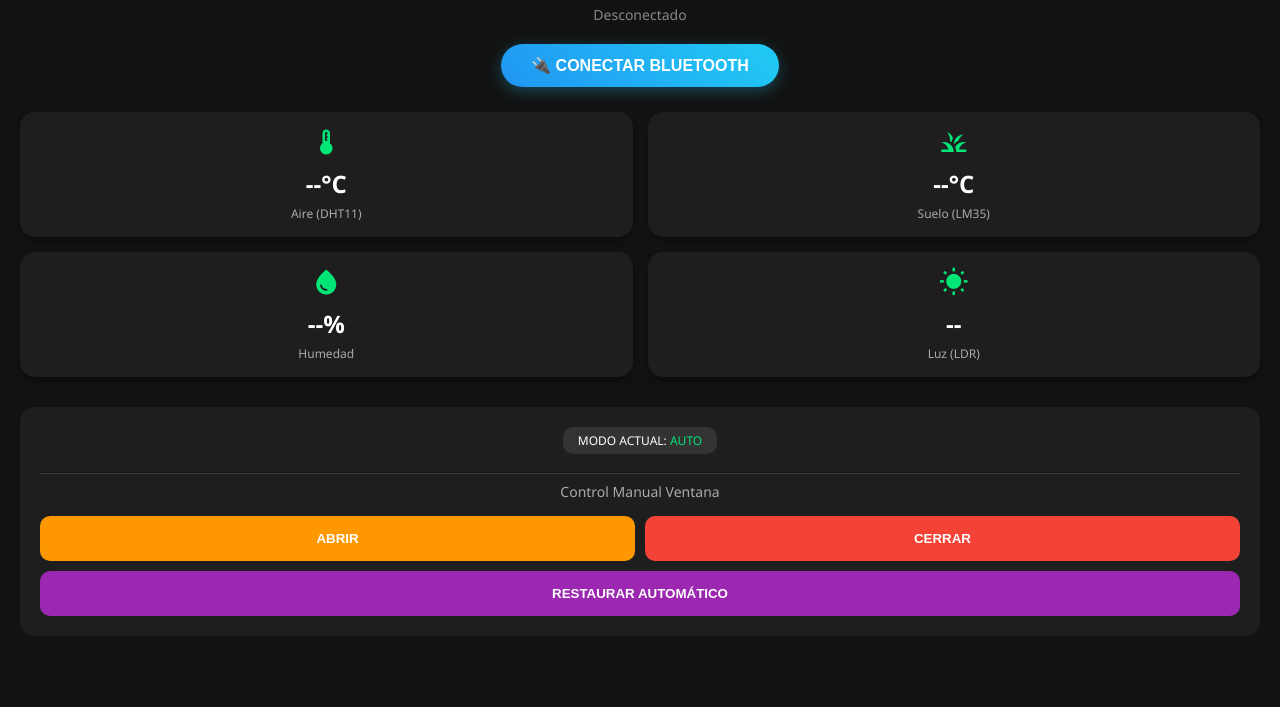
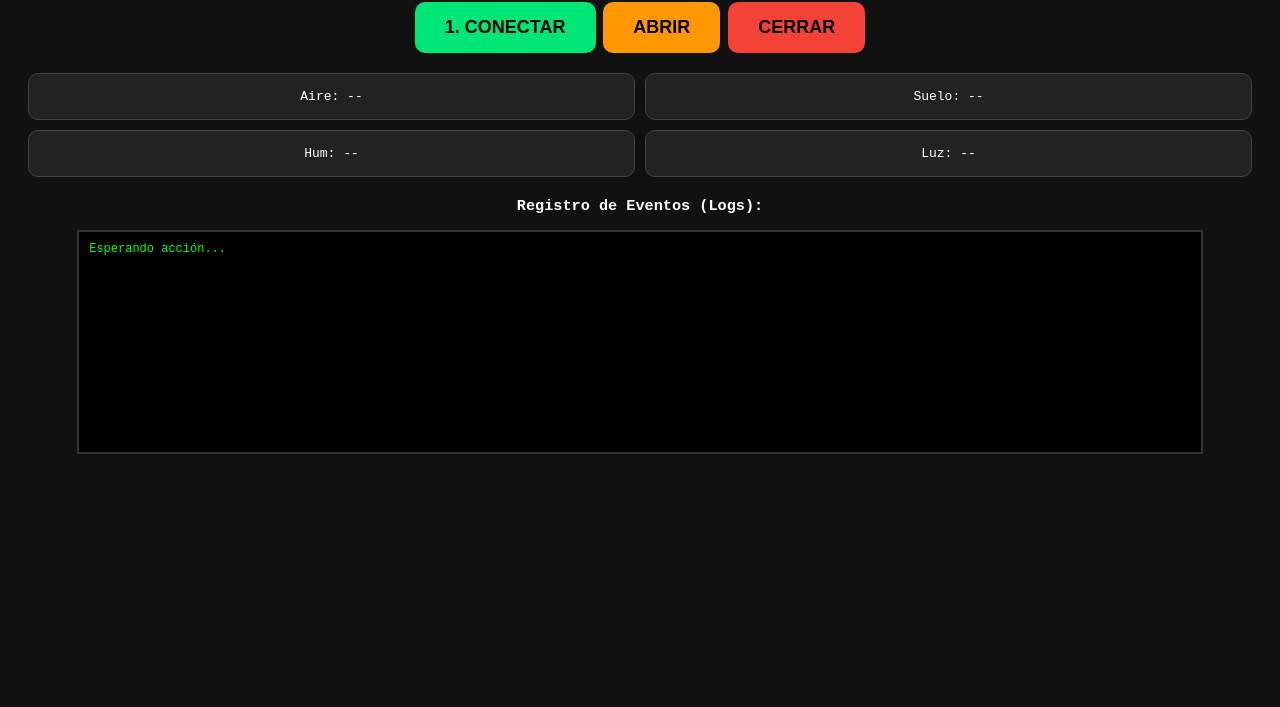
Before and after one commit to EspinozaTony/mi-app-invernadero, a plain HTML site: page index.html in a window 1280 px wide. Shown: the part 93-800 px from the top of the page. Drawn offline with Linux system fonts and the light colour scheme.

Commit message:
index.html

```diff
--- a/index.html
+++ b/index.html
@@ -3,169 +3,121 @@
 <head>
     <meta charset="UTF-8">
     <meta name="viewport" content="width=device-width, initial-scale=1.0">
-    <title>Invernadero IoT Pro</title>
+    <title>Invernadero DIAGNOSTICO</title>
     <link href="https://fonts.googleapis.com/icon?family=Material+Icons" rel="stylesheet">
     <style>
-        :root { --primary: #00e676; --bg: #121212; --card: #1e1e1e; --text: #ffffff; }
-        body { font-family: 'Segoe UI', sans-serif; background-color: var(--bg); color: var(--text); margin: 0; padding: 20px; text-align: center; }
+        body { font-family: monospace; background: #111; color: #fff; padding: 20px; text-align: center; }
 
-        /* Encabezado */
-        h1 { margin-bottom: 5px; color: var(--primary); }
-        .status { font-size: 14px; color: #888; margin-bottom: 20px; }
-        .status.connected { color: var(--primary); font-weight: bold; }
+        .btn {
+            background: #00e676; border: none; padding: 15px 30px;
+            font-size: 18px; font-weight: bold; border-radius: 10px; cursor: pointer;
+            margin-bottom: 20px; color: black;
+        }
 
-        /* Botón Conectar */
-        .btn-connect {
-            background: linear-gradient(45deg, #2196F3, #21CBF3);
-            border: none; padding: 12px 30px; color: white; border-radius: 25px;
-            font-size: 16px; font-weight: bold; cursor: pointer; box-shadow: 0 4px 15px rgba(33, 203, 243, 0.3);
-            transition: transform 0.2s;
+        .data-box {
+            display: grid; grid-template-columns: 1fr 1fr; gap: 10px; margin-bottom: 20px;
         }
-        .btn-connect:active { transform: scale(0.95); }
+        .card { background: #222; padding: 15px; border-radius: 10px; border: 1px solid #444; }
+        .val { font-size: 24px; color: #00e676; }
 
-        /* Grid de Sensores */
-        .dashboard {
-            display: grid; grid-template-columns: repeat(2, 1fr); gap: 15px; margin-top: 25px;
-        }
-        .card {
-            background-color: var(--card); padding: 15px; border-radius: 15px;
-            box-shadow: 0 4px 6px rgba(0,0,0,0.3);
-            display: flex; flex-direction: column; align-items: center;
-        }
-        .card i { font-size: 30px; margin-bottom: 10px; color: var(--primary); }
-        .card .value { font-size: 24px; font-weight: bold; }
-        .card .label { font-size: 12px; color: #aaa; margin-top: 5px; }
-
-        /* Panel de Control */
-        .controls {
-            margin-top: 30px; background-color: var(--card); padding: 20px; border-radius: 15px;
-        }
-        .btn-group { display: flex; gap: 10px; justify-content: center; margin-top: 15px; }
-
-        button.ctrl {
-            flex: 1; padding: 15px; border: none; border-radius: 10px; color: white; font-weight: bold; cursor: pointer;
-        }
-        .btn-open { background-color: #ff9800; }
-        .btn-close { background-color: #f44336; }
-        .btn-auto { background-color: #9c27b0; width: 100%; margin-top: 10px; }
-
-        /* Indicador de Modo */
-        .mode-badge {
-            background-color: #333; padding: 5px 15px; border-radius: 10px; font-size: 12px; margin-bottom: 10px; display: inline-block;
+        /* CAJA DE LOGS (EL CHIVATO) */
+        #console {
+            width: 90%; height: 200px; background: #000; border: 2px solid #333;
+            overflow-y: scroll; text-align: left; padding: 10px;
+            font-size: 12px; font-family: 'Courier New', monospace; margin: 0 auto;
+            color: #0f0;
         }
     </style>
 </head>
 <body>
 
-    <h1>🌱 Smart Invernadero</h1>
-    <p id="status" class="status">Desconectado</p>
-    <button class="btn-connect" onclick="conectarBluetooth()">🔌 CONECTAR BLUETOOTH</button>
+    <h1>🔍 MODO DETECTIVE</h1>
+    <button class="btn" onclick="conectar()">1. CONECTAR</button>
+    <button class="btn" style="background:#ff9800" onclick="enviar('1')">ABRIR</button>
+    <button class="btn" style="background:#f44336" onclick="enviar('0')">CERRAR</button>
 
-    <div class="dashboard">
-        <div class="card">
-            <i class="material-icons">thermostat</i>
-            <div class="value"><span id="val-aire">--</span>°C</div>
-            <div class="label">Aire (DHT11)</div>
-        </div>
-        <div class="card">
-            <i class="material-icons">grass</i>
-            <div class="value"><span id="val-suelo">--</span>°C</div>
-            <div class="label">Suelo (LM35)</div>
-        </div>
-        <div class="card">
-            <i class="material-icons">water_drop</i>
-            <div class="value"><span id="val-hum">--</span>%</div>
-            <div class="label">Humedad</div>
-        </div>
-        <div class="card">
-            <i class="material-icons">wb_sunny</i>
-            <div class="value"><span id="val-luz">--</span></div>
-            <div class="label">Luz (LDR)</div>
-        </div>
+    <div class="data-box">
+        <div class="card">Aire: <span id="t_aire">--</span></div>
+        <div class="card">Suelo: <span id="t_lm35">--</span></div>
+        <div class="card">Hum: <span id="hum">--</span></div>
+        <div class="card">Luz: <span id="luz">--</span></div>
     </div>
 
-    <div class="controls">
-        <div class="mode-badge">MODO ACTUAL: <span id="val-modo" style="color:var(--primary)">AUTO</span></div>
-        <hr style="border-color:#333; opacity:0.3">
-
-        <p style="margin:5px 0; font-size:14px; color:#aaa;">Control Manual Ventana</p>
-        <div class="btn-group">
-            <button class="ctrl btn-open" onclick="enviar('1')">ABRIR</button>
-            <button class="ctrl btn-close" onclick="enviar('0')">CERRAR</button>
-        </div>
-        <button class="ctrl btn-auto" onclick="enviar('A')">RESTAURAR AUTOMÁTICO</button>
-    </div>
+    <h3>Registro de Eventos (Logs):</h3>
+    <div id="console">Esperando acción...<br></div>
 
     <script>
-        // TUS UUIDS (Deben coincidir con Python)
-        const SERVICE_UUID = "6e400001-b5a3-f393-e0a9-e50e24dcca9e";
-        const CHAR_RX      = "6e400002-b5a3-f393-e0a9-e50e24dcca9e"; // Escribir
-        const CHAR_TX      = "6e400003-b5a3-f393-e0a9-e50e24dcca9e"; // Leer/Notificar
+        // UUIDs (Tienen que ser minusculas)
+        const SRV_UUID = "6e400001-b5a3-f393-e0a9-e50e24dcca9e";
+        const RX_UUID  = "6e400002-b5a3-f393-e0a9-e50e24dcca9e"; // Escribir
+        const TX_UUID  = "6e400003-b5a3-f393-e0a9-e50e24dcca9e"; // Leer
 
-        let device, server, service, charRx, charTx;
+        let device, rx, tx;
 
-        async function conectarBluetooth() {
+        function log(msg) {
+            const box = document.getElementById('console');
+            const time = new Date().toLocaleTimeString();
+            box.innerHTML += `[${time}] ${msg}<br>`;
+            box.scrollTop = box.scrollHeight; // Auto scroll
+        }
+
+        async function conectar() {
             try {
-                document.getElementById('status').innerText = "Buscando...";
-
+                log("🔵 Iniciando búsqueda...");
                 device = await navigator.bluetooth.requestDevice({
                     filters: [{ namePrefix: 'ESP32' }],
-                    optionalServices: [SERVICE_UUID]
+                    optionalServices: [SRV_UUID]
                 });
 
-                server = await device.gatt.connect();
-                service = await server.getPrimaryService(SERVICE_UUID);
+                log("🔵 Conectando GATT...");
+                const server = await device.gatt.connect();
 
-                // Obtener característica para ESCRIBIR (RX)
-                charRx = await service.getCharacteristic(CHAR_RX);
+                log("🔵 Buscando Servicio...");
+                const service = await server.getPrimaryService(SRV_UUID);
 
-                // Obtener característica para LEER (TX) y suscribirse
-                charTx = await service.getCharacteristic(CHAR_TX);
-                await charTx.startNotifications();
-                charTx.addEventListener('characteristicvaluechanged', manejarDatos);
+                log("🔵 Buscando Característica RX (Escritura)...");
+                rx = await service.getCharacteristic(RX_UUID);
 
-                document.getElementById('status').innerText = "🟢 CONECTADO";
-                document.getElementById('status').classList.add('connected');
-                document.querySelector('.btn-connect').style.display = 'none'; // Ocultar botón
+                log("🔵 Buscando Característica TX (Lectura)...");
+                tx = await service.getCharacteristic(TX_UUID);
 
-                device.addEventListener('gattserverdisconnected', () => {
-                    document.getElementById('status').innerText = "🔴 Desconectado";
-                    document.getElementById('status').classList.remove('connected');
-                    document.querySelector('.btn-connect').style.display = 'inline-block';
-                    alert("Se perdió la conexión Bluetooth");
-                });
+                log("🔵 SUSCRIBIENDO A NOTIFICACIONES...");
+                await tx.startNotifications();
+                tx.addEventListener('characteristicvaluechanged', alRecibirDatos);
 
-            } catch (error) {
-                console.error(error);
-                document.getElementById('status').innerText = "Error: " + error;
+                log("✅ ¡ÉXITO! Esperando datos del ESP32...");
+
+            } catch (e) {
+                log("❌ ERROR FATAL: " + e);
             }
         }
 
-        // Función que recibe los datos del ESP32
-        function manejarDatos(event) {
-            const valor = new TextDecoder().decode(event.target.value);
-            console.log("Dato recibido:", valor);
+        function alRecibirDatos(event) {
+            try {
+                const dec = new TextDecoder();
+                const raw = dec.decode(event.target.value);
+                log("📩 RECIBIDO RAW: " + raw); // AQUÍ VEREMOS SI LLEGA ALGO
 
-            // El ESP32 envía: "Aire,Suelo,Hum,Luz,Modo"
-            // Ejemplo: "25.0,24.5,60,1024,1"
-            const partes = valor.split(',');
-
-            if (partes.length >= 5) {
-                document.getElementById('val-aire').innerText = partes[0];
-                document.getElementById('val-suelo').innerText = partes[1];
-                document.getElementById('val-hum').innerText = partes[2];
-                document.getElementById('val-luz').innerText = partes[3];
-
-                const modoManual = partes[4] === "1";
-                document.getElementById('val-modo').innerText = modoManual ? "MANUAL" : "AUTO";
-                document.getElementById('val-modo').style.color = modoManual ? "#ff9800" : "#00e676";
+                const p = raw.split(',');
+                if (p.length >= 4) {
+                    document.getElementById('t_aire').innerText = p[0];
+                    document.getElementById('t_lm35').innerText = p[1];
+                    document.getElementById('hum').innerText = p[2];
+                    document.getElementById('luz').innerText = p[3];
+                }
+            } catch (e) {
+                log("⚠️ Error procesando datos: " + e);
             }
         }
 
-        async function enviar(comando) {
-            if (!charRx) return alert("¡Conecta primero!");
-            const encoder = new TextEncoder();
-            await charRx.writeValue(encoder.encode(comando));
+        async function enviar(cmd) {
+            if (!rx) return log("⚠️ No conectado");
+            try {
+                await rx.writeValue(new TextEncoder().encode(cmd));
+                log("📤 Enviado: " + cmd);
+            } catch (e) {
+                log("❌ Error enviando: " + e);
+            }
         }
     </script>
 </body>
```
